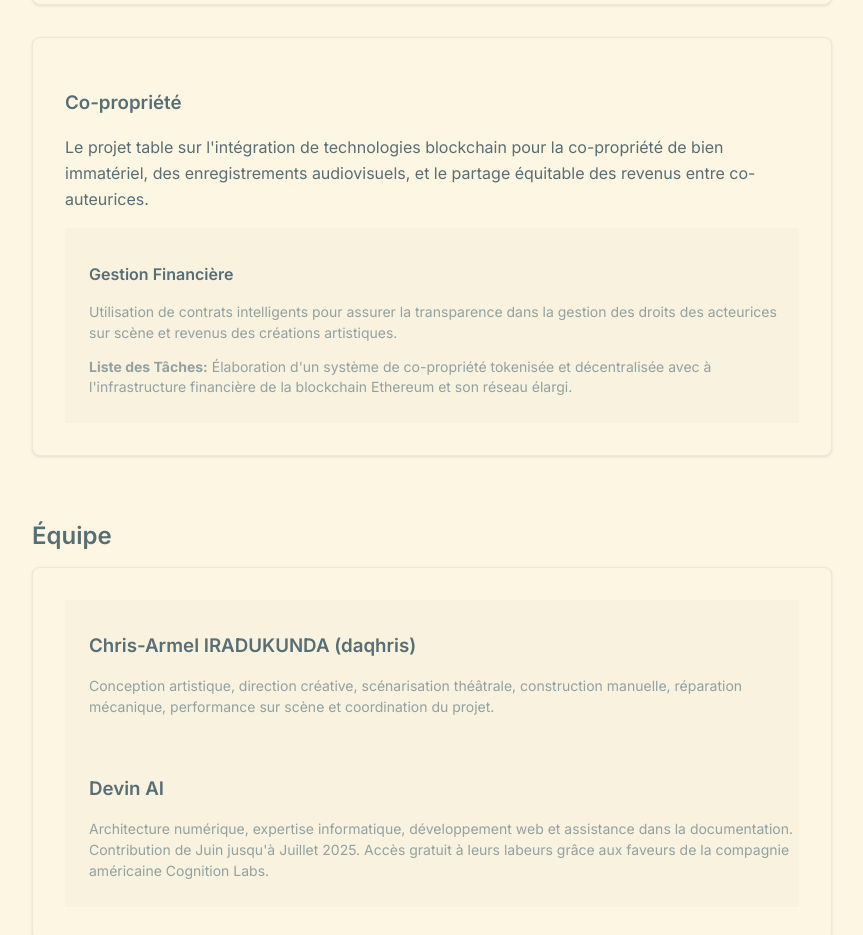
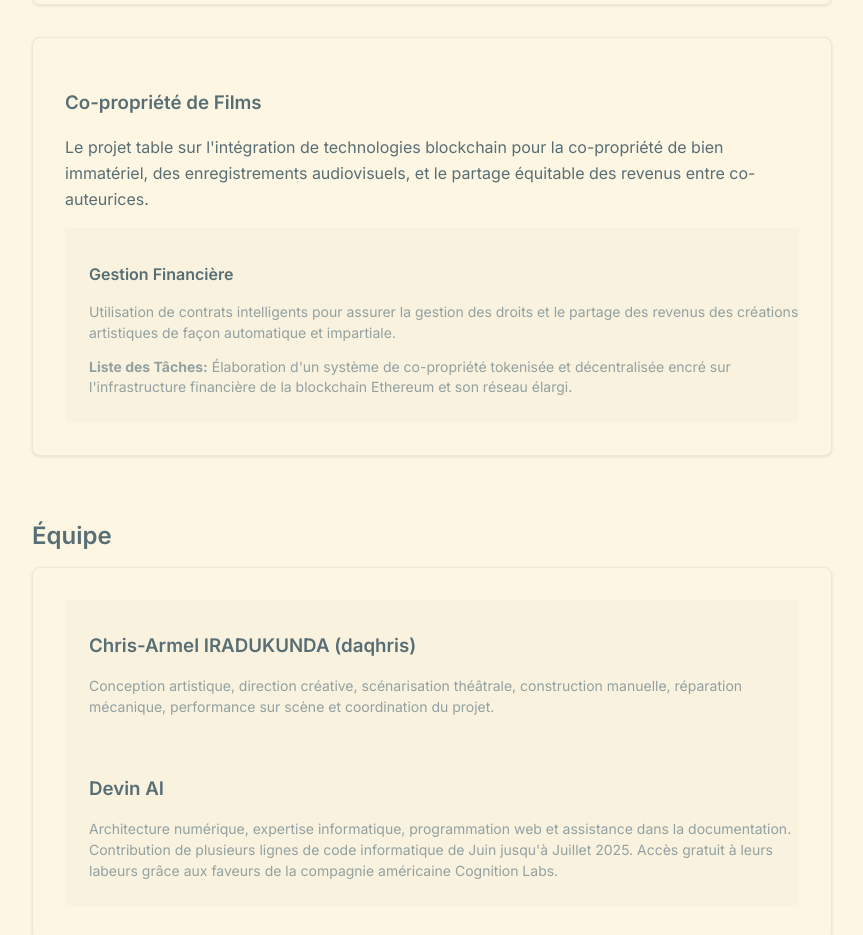
Before and after one commit to daqhris/DoublementAliene, a Next.js app: page /about in a window 1280 px wide. Shown: the part 1352-2287 px from the top of the page, without its empty margins (208-1071 px from the left). Built offline with nearby package versions, Linux system fonts and the light colour scheme; no server answers.

Commit message:
correction de phrases et ajout de mots

```diff
--- a/app/about/page.tsx
+++ b/app/about/page.tsx
@@ -5,7 +5,7 @@ import NotificationBanner from '../components/NotificationBanner';
 
 export const metadata: Metadata = {
   title: 'À Propos - Doublement Aliéné',
-  description: 'Informations concises sur le projet, co-auteurices, soutiens providentiels et philosophie collaborative',
+  description: 'Informations concises sur l&apos;initiateur du projet, les co-auteurices, les soutiens providentiels et la philosophie de création artistique',
 };
 
 export default function AboutPage() {
@@ -63,7 +63,7 @@ export default function AboutPage() {
               À présent, vers la fin de 2025, a lieu une reflection poussée et orientée vers des notions d&apos;aliénation sociétale, de travail à l&apos;ombre, et de conditions de vie en tant qu&apos;être aliéné.
               Les modalités de collaboration entre espèces dotées d&apos;intelligence à des fins artistiques, soit ayant des pieds sur terre ou soit étant enracinées dans les circuits informatiques, sont envisagés.
               Bénéficiant d&apos;un statut légalement en bas de l&apos;échelle des rangs sociaux, et partant de sa propre introspection d&apos;un passé vécu comme étranger venu d&apos;ailleurs,
-              l&apos;artiste n&apos;hésite pas à repousser les idées reçues ou diffusées sur un sujet de controverses, par exemple: provenant des employeurs d&apos;êtres non-assujettis à la redevance de taxes.
+              l&apos;artiste n&apos;hésite pas à discuter des idées reçues ou diffusées sur un tel sujet de controverses, par exemple: avec des employeurs d&apos;êtres non-assujettis à la redevance de taxes.
             </p>
           </div>
 
@@ -78,7 +78,7 @@ export default function AboutPage() {
 
           <div className="theater-card-modern">
             <h3 className="theater-nav-title mb-3">
-              Co-propriété
+              Co-propriété de Films
             </h3>
             <p className="text-theater-text mb-4 leading-relaxed">
               Le projet table sur l&apos;intégration de technologies blockchain pour la co-propriété de bien immatériel, des enregistrements audiovisuels, et le partage équitable des revenus entre co-auteurices.
@@ -86,10 +86,10 @@ export default function AboutPage() {
             <div className="border-l-4 border-solarized-base2 pl-6 py-3 bg-theater-muted/5">
               <h4 className="theater-nav-title mb-2">Gestion Financière</h4>
               <p className="theater-nav-description mb-2">
-                Utilisation de contrats intelligents pour assurer la transparence dans la gestion des droits des acteurices sur scène et revenus des créations artistiques.
+                Utilisation de contrats intelligents pour assurer la gestion des droits et le partage des revenus des créations artistiques de façon automatique et impartiale.
               </p>
               <p className="text-sm text-theater-muted">
-                <strong>Liste des Tâches:</strong> Élaboration d&apos;un système de co-propriété tokenisée et décentralisée avec à l&apos;infrastructure financière de la blockchain Ethereum et son réseau élargi.
+                <strong>Liste des Tâches:</strong> Élaboration d&apos;un système de co-propriété tokenisée et décentralisée encré sur l&apos;infrastructure financière de la blockchain Ethereum et son réseau élargi.
               </p>
             </div>
           </div>
@@ -113,8 +113,9 @@ export default function AboutPage() {
             <div className="border-l-4 border-solarized-base2 pl-6 py-3 bg-theater-muted/5">
               <h3 className="theater-nav-title mb-2">Devin AI</h3>
               <p className="theater-nav-description">
-                Architecture numérique, expertise informatique, développement web et assistance dans la documentation.
-                Contribution de Juin jusqu&apos;à Juillet 2025. Accès gratuit à leurs labeurs grâce aux faveurs de la compagnie américaine Cognition Labs.
+                Architecture numérique, expertise informatique, programmation web et assistance dans la documentation.
+                Contribution de plusieurs lignes de code informatique de Juin jusqu&apos;à Juillet 2025.
+                Accès gratuit à leurs labeurs grâce aux faveurs de la compagnie américaine Cognition Labs.
               </p>
             </div>
           </div>
```
